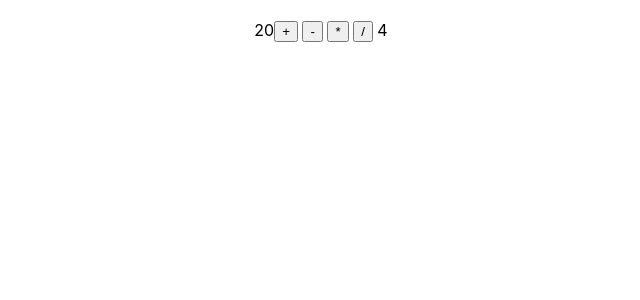
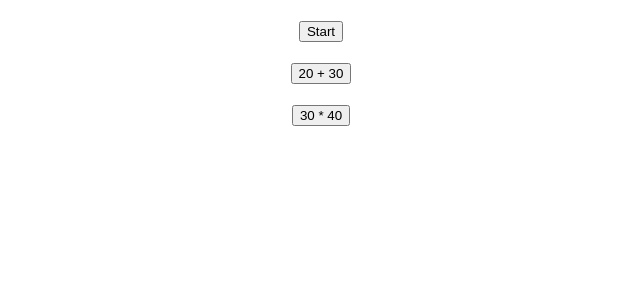
Before and after one commit to JohnTagarian/app1_react_EnET, a React (Create React App) app: page / in a window 1280 px wide. Shown: the top 300 px of the page, without its empty margins (319-959 px from the left). Built offline with nearby package versions, Linux system fonts and the light colour scheme.

Commit message:
Event Data: Function Component

```diff
--- a/src/App.js
+++ b/src/App.js
@@ -1,10 +1,11 @@
 import React from "react";
-import { Content, Footer, Header } from "./func-components";
-import Calendar from "./class-components";
-import { Calculator2 } from "./calculator";
+// import { Content, Footer, Header } from "./func-components";
+// import Calendar from "./class-components";
+// import { Calculator2 } from "./calculator";
+import {EventData2} from './event-data'
 
 function App() {
-  return <Calculator2 />;
+  return <EventData2 />;
 }
 
 export default App;
--- /dev/null
+++ b/src/event-data.js
@@ -0,0 +1,22 @@
+import React from 'react'
+
+export function EventData2() {
+    const onClickStartStop = (ev) => {
+        let t = ev.target.innerText
+        let s = (t === 'Start') ? 'Stop' : 'Start'
+        ev.target.innerText = s
+    }
+    const onClickAdd = (ev) => {
+        let t = ev.target.innerText
+        let r = eval(t)
+        alert(`${t} = ${r}`)
+    }
+
+return (
+        <div style={{textAlign:'center', marginTop:20}}>
+        <button onClick={(ev) => onClickStartStop(ev)}>Start</button><br/><br/>
+        <button onClick={(ev) => onClickAdd(ev)}>20 + 30</button><br/><br/>
+        <button onClick={(ev) => onClickAdd(ev)}>30 * 40</button><br/><br/>
+        </div>
+    )
+}
```
